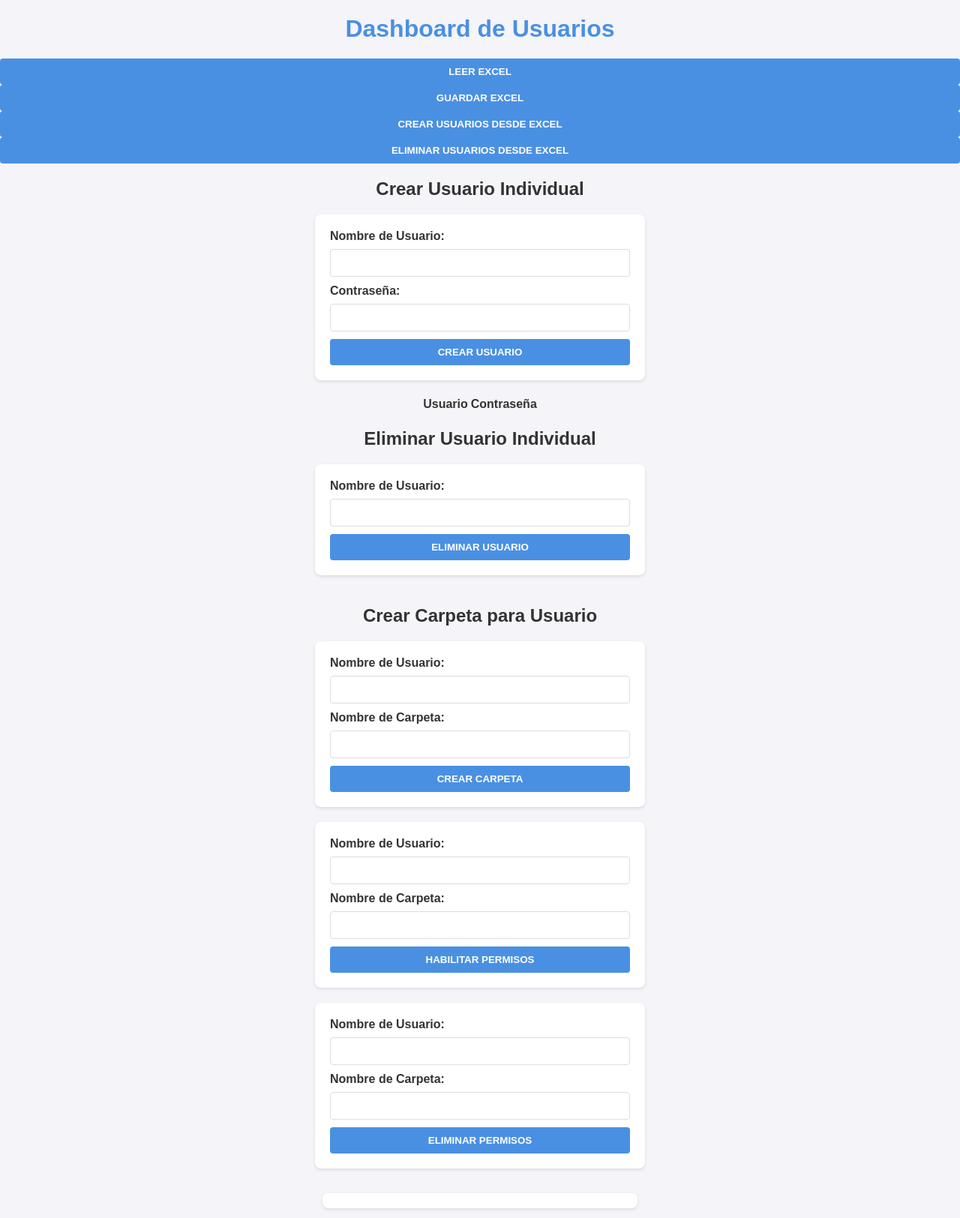
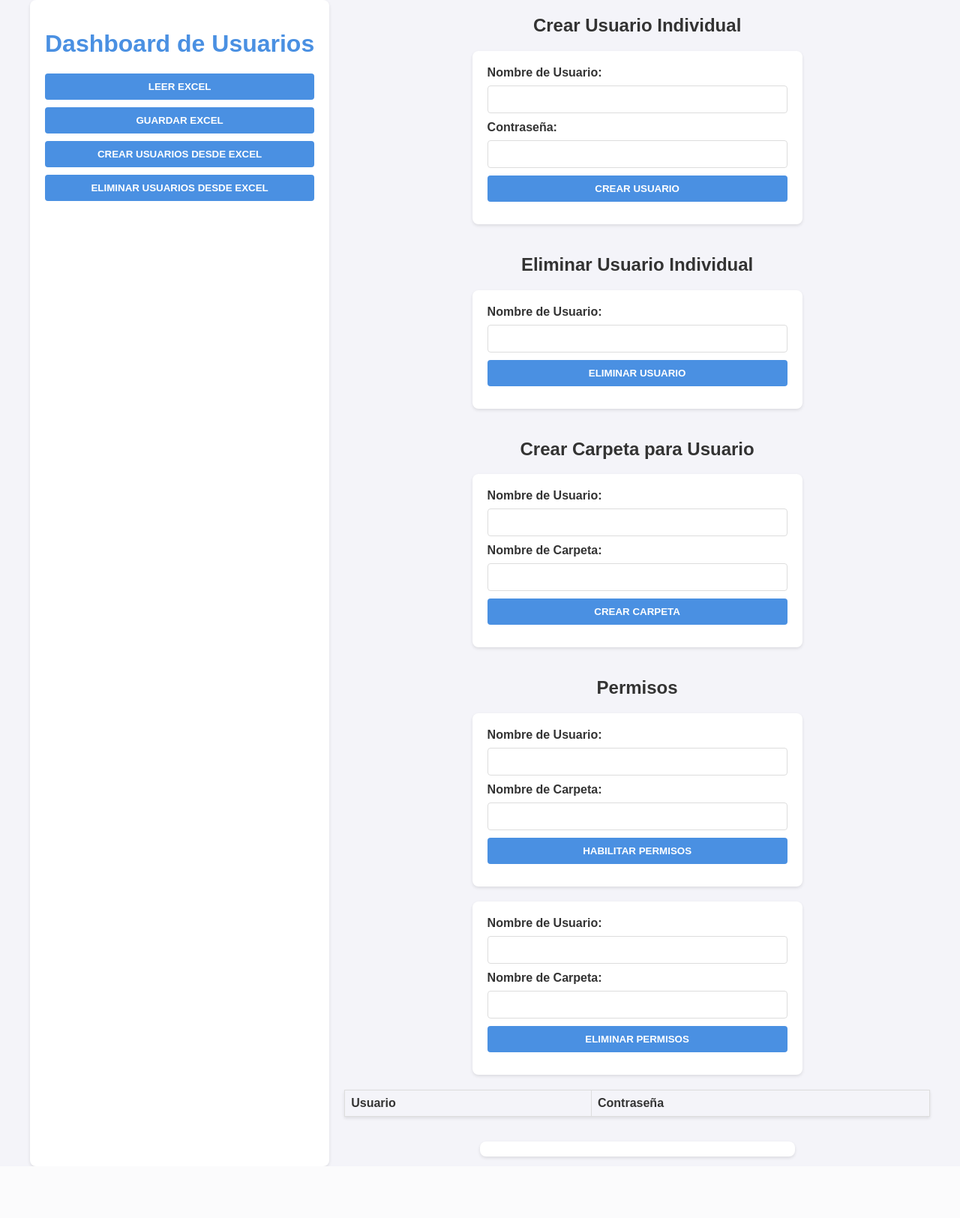
Before and after one commit to aebigor/creacion_de_usuarios, a Flask app: page / in a window 1280 px wide. Shown: the whole page at 75% size. After the commit the page ends 1555 px from the top, so only its background shows below. Run offline with Flask 3, Linux system fonts and the light colour scheme; lists and menus that the app fills with data are empty.

Commit message:
creacion de usuarios

```diff
--- a/app.py
+++ b/app.py
@@ -1,6 +1,7 @@
 from flask import Flask, request, jsonify, render_template
 import pandas as pd
 import subprocess
+import os
 
 app = Flask(__name__)
 
@@ -39,32 +40,61 @@ def eliminar_usuario():
     except Exception as e:
         return jsonify({"error": str(e)}), 500
 
+
 @app.route('/leer_excel', methods=['GET'])
 def leer_excel():
     try:
+        if not os.path.exists(ruta_excel):
+            raise FileNotFoundError("El archivo Excel no existe en la ruta especificada.")
+
         df = pd.read_excel(ruta_excel)
+        print(df.head())  # Imprimir el contenido del DataFrame para verificarlo
+
+        expected_columns = ['usuario', 'contraseña']
+        if not all(column in df.columns for column in expected_columns):
+            raise ValueError("El archivo Excel no contiene las columnas esperadas.")
+
+        if df.empty:
+            raise ValueError("El archivo Excel está vacío.")
+
         data = df.to_dict(orient='records')
         return jsonify(data)
+
+    except FileNotFoundError as fnf_error:
+        return jsonify({"error": str(fnf_error)}), 404
+    except ValueError as val_error:
+        return jsonify({"error": str(val_error)}), 400
+    except pd.errors.ExcelFileError as excel_error:
+        return jsonify({"error": "Error al leer el archivo Excel: " + str(excel_error)}), 500
     except Exception as e:
-        return jsonify({"error": str(e)}), 500
+        return jsonify({"error": "Error inesperado: " + str(e)}), 500
 
 @app.route('/guardar_excel', methods=['POST'])
 def guardar_excel():
     try:
         data = request.json
         df = pd.DataFrame(data)
-        df.to_excel(ruta_excel, index=False)
+        with pd.ExcelWriter(ruta_excel) as writer:
+            df.to_excel(writer, index=False)
         return jsonify({"message": "Datos guardados exitosamente."})
     except Exception as e:
         return jsonify({"error": str(e)}), 500
 
 @app.route('/crear_usuarios_excel', methods=['POST'])
 def crear_usuarios_excel():
+    script_path_create = 'C:\\Users\\Santiago\\Documents\\crear_usuarios_excel.ps1'
     try:
         result = subprocess.run(["powershell", "-File", script_path_create], capture_output=True, text=True)
-        return jsonify({"output": result.stdout, "error": result.stderr})
+        output = result.stdout
+        error = result.stderr
+        if result.returncode != 0:
+            return jsonify({"output": output, "error": error}), 500
+        return jsonify({"output": output, "error": error})
     except Exception as e:
         return jsonify({"error": str(e)}), 500
+
+
+
 
 @app.route('/eliminar_usuarios_excel', methods=['POST'])
 def eliminar_usuarios_excel():
@@ -99,10 +129,14 @@ def habilitar_permisos():
 def eliminar_permisos():
     nombre_usuario = request.form['nombre_usuario']
     nombre_carpeta = request.form['nombre_carpeta']
-    output = subprocess.check_output(
-        ["powershell", "C:\\Users\\Santiago\\Documents\\eliminar_permisos.ps1", nombre_usuario, nombre_carpeta],
-        universal_newlines=True
-    )
+    try:
+        output = subprocess.check_output(
+            ["powershell", "C:\\Users\\Santiago\\Documents\\eliminar_permisos.ps1", nombre_usuario, nombre_carpeta],
+            universal_newlines=True
+        )
+    except subprocess.CalledProcessError as e:
+        output = f"Error al ejecutar el script: {e.output}"
+
     return render_template('output.html', output=output)
 
 if __name__ == '__main__':
--- a/templates/index.html
+++ b/templates/index.html
@@ -11,6 +11,31 @@
             color: #333;
             margin: 0;
             padding: 0;
+            display: flex;
+            justify-content: center;
+            align-items: flex-start;
+            height: 100vh;
+        }
+
+        .container {
+            display: flex;
+            width: 100%;
+            max-width: 1200px;
+        }
+
+        .sidebar {
+            display: flex;
+            flex-direction: column;
+            align-items: flex-start;
+            padding: 20px;
+            background-color: #fff;
+            border-radius: 8px;
+            box-shadow: 0 2px 4px rgba(0,0,0,0.1);
+            margin-right: 20px;
+        }
+
+        .content {
+            flex: 1;
             display: flex;
             flex-direction: column;
             align-items: center;
@@ -61,10 +86,29 @@
             border-radius: 4px;
             cursor: pointer;
             width: 100%;
+            margin-bottom: 10px;
         }
 
         button:hover {
             background-color: #357ab8;
+        }
+
+        table {
+            background-color: #fff;
+            border-collapse: collapse;
+            width: 100%;
+            margin-bottom: 20px;
+            box-shadow: 0 2px 4px rgba(0,0,0,0.1);
+        }
+
+        table th, table td {
+            border: 1px solid #ddd;
+            padding: 8px;
+            text-align: left;
+        }
+
+        table th {
+            background-color: #f4f4f9;
         }
 
         pre {
@@ -80,12 +124,16 @@
     </style>
 </head>
 <body>
+    <div class="container">
+        <div class="sidebar">
             <h1>Dashboard de Usuarios</h1>
             <button id="leer-excel">Leer Excel</button>
             <button id="guardar-excel">Guardar Excel</button>
             <button id="crear-usuarios-excel">Crear Usuarios desde Excel</button>
             <button id="eliminar-usuarios-excel">Eliminar Usuarios desde Excel</button>
+        </div>
 
+        <div class="content">
             <h2>Crear Usuario Individual</h2>
             <form id="form-crear-usuario">
                 <label for="nombre">Nombre de Usuario:</label>
@@ -95,6 +143,42 @@
                 <input type="password" id="contrasena" name="contrasena" required>
                 <br>
                 <button type="submit">Crear Usuario</button>
+            </form>
+
+            <h2>Eliminar Usuario Individual</h2>
+            <form id="form-eliminar-usuario">
+                <label for="nombre-eliminar">Nombre de Usuario:</label>
+                <input type="text" id="nombre-eliminar" name="nombre-eliminar" required>
+                <br>
+                <button type="submit">Eliminar Usuario</button>
+            </form>
+
+            <h2>Crear Carpeta para Usuario</h2>
+            <form id="form-crear-carpeta">
+                <label for="nombre-usuario-carpeta">Nombre de Usuario:</label>
+                <input type="text" id="nombre-usuario-carpeta" name="nombre-usuario-carpeta" required>
+                <br>
+                <label for="nombre-carpeta">Nombre de Carpeta:</label>
+                <input type="text" id="nombre-carpeta" name="nombre-carpeta" required>
+                <br>
+                <button type="submit">Crear Carpeta</button>
+            </form>
+
+            <h2>Permisos</h2>
+            <form action="/habilitar_permisos" method="post">
+                <label for="nombre_usuario">Nombre de Usuario:</label>
+                <input type="text" id="nombre_usuario" name="nombre_usuario" required>
+                <label for="nombre_carpeta">Nombre de Carpeta:</label>
+                <input type="text" id="nombre_carpeta" name="nombre_carpeta" required>
+                <button type="submit">Habilitar Permisos</button>
+            </form>
+
+            <form action="/eliminar_permisos" method="post">
+                <label for="nombre_usuario">Nombre de Usuario:</label>
+                <input type="text" id="nombre_usuario" name="nombre_usuario" required>
+                <label for="nombre_carpeta">Nombre de Carpeta:</label>
+                <input type="text" id="nombre_carpeta" name="nombre_carpeta" required>
+                <button type="submit">Eliminar Permisos</button>
             </form>
 
             <table id="tabla-usuarios">
@@ -107,77 +191,62 @@
                 <tbody>
                 </tbody>
             </table>
-    <h2>Eliminar Usuario Individual</h2>
-    <form id="form-eliminar-usuario">
-        <label for="nombre-eliminar">Nombre de Usuario:</label>
-        <input type="text" id="nombre-eliminar" name="nombre-eliminar" required>
-        <br>
-        <button type="submit">Eliminar Usuario</button>
-    </form>
-    <h2>Crear Carpeta para Usuario</h2>
-    <form id="form-crear-carpeta">
-        <label for="nombre-usuario-carpeta">Nombre de Usuario:</label>
-        <input type="text" id="nombre-usuario-carpeta" name="nombre-usuario-carpeta" required>
-        <br>
-        <label for="nombre-carpeta">Nombre de Carpeta:</label>
-        <input type="text" id="nombre-carpeta" name="nombre-carpeta" required>
-        <br>
-        <button type="submit">Crear Carpeta</button>
-    </form>
-
-    <!-- Formulario para habilitar permisos -->
-    <form action="/habilitar_permisos" method="post">
-        <label for="nombre_usuario">Nombre de Usuario:</label>
-        <input type="text" id="nombre_usuario" name="nombre_usuario" required>
-        <label for="nombre_carpeta">Nombre de Carpeta:</label>
-        <input type="text" id="nombre_carpeta" name="nombre_carpeta" required>
-        <button type="submit">Habilitar Permisos</button>
-    </form>
-
-    <!-- Formulario para eliminar permisos -->
-    <form action="/eliminar_permisos" method="post">
-        <label for="nombre_usuario">Nombre de Usuario:</label>
-        <input type="text" id="nombre_usuario" name="nombre_usuario" required>
-        <label for="nombre_carpeta">Nombre de Carpeta:</label>
-        <input type="text" id="nombre_carpeta" name="nombre_carpeta" required>
-        <button type="submit">Eliminar Permisos</button>
-    </form>
-
 
             <pre id="output"></pre>
+        </div>
+    </div>
 
 
     <script>
+
+
+        document.addEventListener('DOMContentLoaded', () => {
             document.getElementById('leer-excel').addEventListener('click', () => {
                 fetch('/leer_excel')
-                .then(response => response.json())
+                    .then(response => {
+                        if (!response.ok) {
+                            throw new Error('Ocurrió un problema al leer el archivo Excel.');
+                        }
+                        return response.json();
+                    })
                     .then(data => {
                         const tbody = document.getElementById('tabla-usuarios').getElementsByTagName('tbody')[0];
                         tbody.innerHTML = '';
+                        if (data.length === 0) {
+                            document.getElementById('output').textContent = 'No hay datos en el archivo Excel.';
+                            return;
+                        }
                         data.forEach(fila => {
                             const tr = document.createElement('tr');
                             const tdUsuario = document.createElement('td');
-                        tdUsuario.textContent = fila.Usuario;
-                        tdUsuario.contentEditable = true;
+                            const inputUsuario = document.createElement('input');
+                            inputUsuario.type = 'text';
+                            inputUsuario.value = fila.usuario || 'N/A';
+                            tdUsuario.appendChild(inputUsuario);
                             const tdContrasena = document.createElement('td');
-                        tdContrasena.textContent = fila.Contrasena;
-                        tdContrasena.contentEditable = true;
+                            const inputContrasena = document.createElement('input');
+                            inputContrasena.type = 'text';
+                            inputContrasena.value = fila.contraseña || 'N/A';
+                            tdContrasena.appendChild(inputContrasena);
                             tr.appendChild(tdUsuario);
                             tr.appendChild(tdContrasena);
                             tbody.appendChild(tr);
                         });
+                        document.getElementById('output').textContent = 'Datos del Excel cargados correctamente.';
                     })
-                .catch(error => console.error('Error:', error));
+                    .catch(error => {
+                        document.getElementById('output').textContent = 'Error: ' + error.message;
+                        console.error('Error:', error);
                     });
-
+            });
             document.getElementById('guardar-excel').addEventListener('click', () => {
                 const tbody = document.getElementById('tabla-usuarios').getElementsByTagName('tbody')[0];
                 const filas = Array.from(tbody.getElementsByTagName('tr'));
                 const data = filas.map(fila => {
                     const celdas = fila.getElementsByTagName('td');
                     return {
-                    Usuario: celdas[0].textContent,
-                    Contrasena: celdas[1].textContent
+                        usuario: celdas[0].getElementsByTagName('input')[0].value,
+                        contraseña: celdas[1].getElementsByTagName('input')[0].value
                     };
                 });
 
@@ -192,7 +261,11 @@
                     .then(data => {
                         document.getElementById('output').textContent = data.message || data.error;
                     })
-                .catch(error => console.error('Error:', error));
+                    .catch(error => {
+                        document.getElementById('output').textContent = 'Error: ' + error.message;
+                        console.error('Error:', error);
+                    });
+            });
         });
 
         document.getElementById('crear-usuarios-excel').addEventListener('click', () => {
@@ -304,6 +377,36 @@
                 })
                 .catch(error => console.error('Error:', error));
         });
+        document.addEventListener('DOMContentLoaded', () => {
+        document.getElementById('leer-excel').addEventListener('click', () => {
+            fetch('/leer_excel')
+                .then(response => {
+                    if (!response.ok) {
+                        throw new Error('Ocurrió un problema al leer el archivo Excel.');
+                    }
+                    return response.json();
+                })
+                .then(data => {
+                    const tbody = document.getElementById('tabla-usuarios').getElementsByTagName('tbody')[0];
+                    tbody.innerHTML = '';
+                    data.forEach(fila => {
+                        const tr = document.createElement('tr');
+                        const tdUsuario = document.createElement('td');
+                        tdUsuario.textContent = fila.Usuario;
+                        const tdContrasena = document.createElement('td');
+                        tdContrasena.textContent = fila.Contrasena;
+                        tr.appendChild(tdUsuario);
+                        tr.appendChild(tdContrasena);
+                        tbody.appendChild(tr);
+                    });
+                    document.getElementById('output').textContent = 'Datos del Excel cargados correctamente.';
+                })
+                .catch(error => {
+                    document.getElementById('output').textContent = 'Error: ' + error.message;
+                    console.error('Error:', error);
+                });
+        });
+    });
     </script>
 </body>
 </html>
```
Lines whose indentation alone changed are shown as unchanged.
